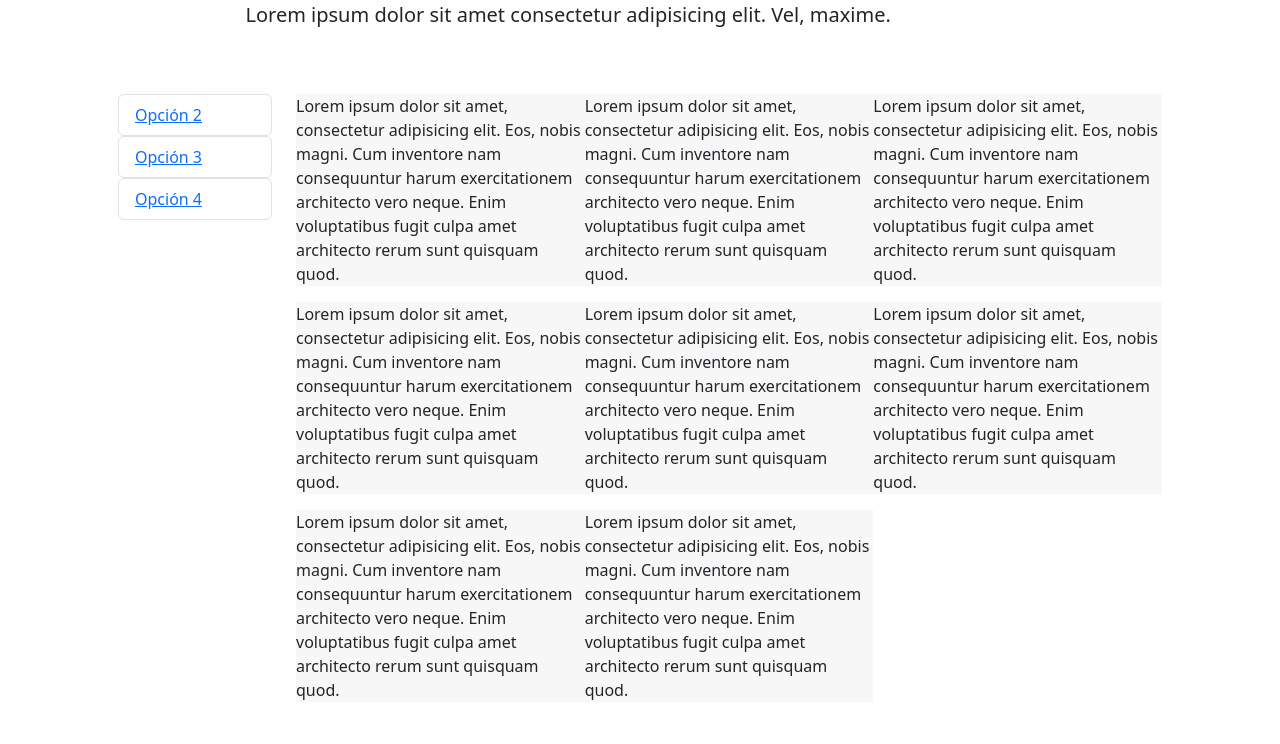
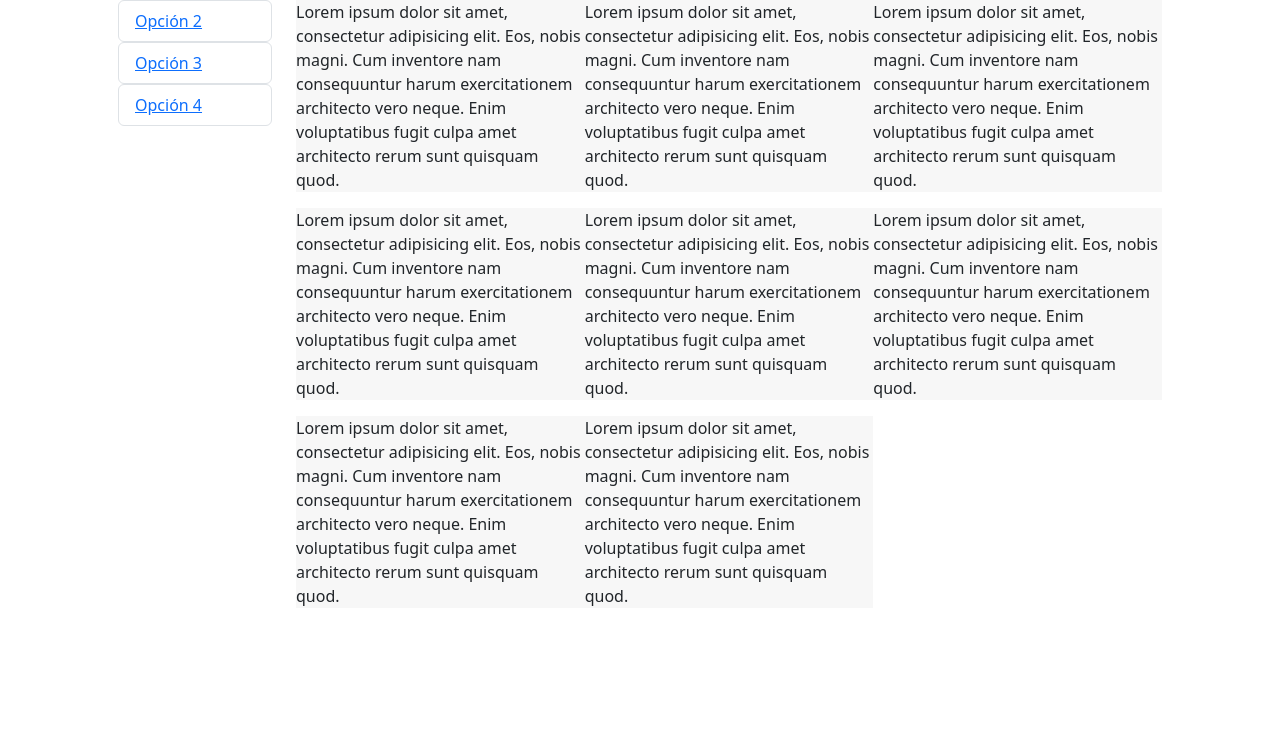
Before and after one commit to agustinferr/Taller-responsive-14.1, a plain HTML site: page index.html in a window 1280 px wide. Shown: the part 56-800 px from the top of the page. Drawn offline with nearby package versions, Linux system fonts and the light colour scheme.

Commit message:
Update index.html

```diff
--- a/index.html
+++ b/index.html
@@ -79,7 +79,7 @@
       </nav>
 
     <h1 class="text-center p-5 pb-1 d-none d-lg-block d-xl-none">Lorem ipsum...</h1>
-    <div id="carouselExampleSlidesOnly" class="carousel slide mb-5  d-lg-block d-md-none d-sm-none" data-bs-ride="carousel">
+    <div id="carouselExampleSlidesOnly" class="carousel slide mb-5  d-none d-lg-block d-xl-none" data-bs-ride="carousel">
         <div class="carousel-inner">
           <div class="carousel-item active">
             <p class="text-center fs-5">Lorem ipsum dolor sit amet consectetur adipisicing elit. Vel, maxime.</p>
```
